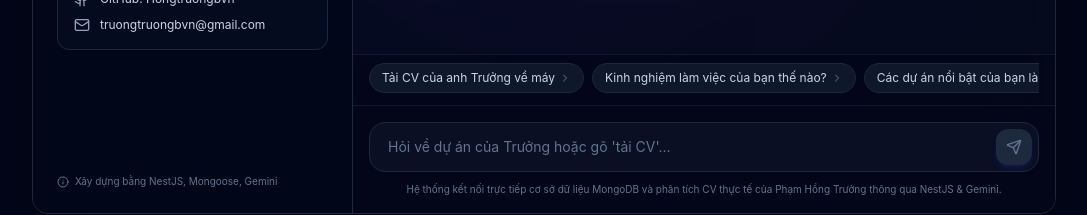
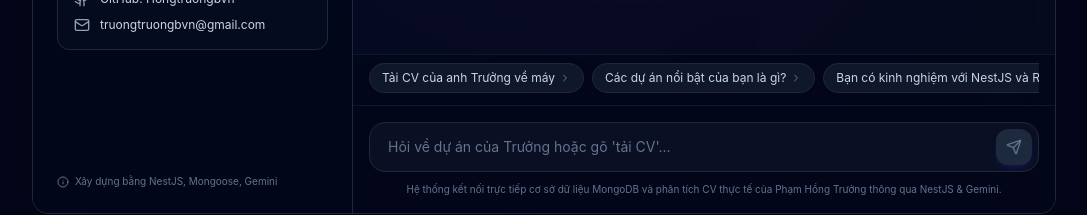
Before and after one commit to Hongtruongbvn/profile_front_end, a React (Vite) app: page / in a window 1280 px wide. Shown: the part 561-776 px from the top of the page, without its empty margins (96-1183 px from the left). Built offline with nearby package versions, Linux system fonts and the light colour scheme.

Commit message:
Update App.tsx

```diff
--- a/src/App.tsx
+++ b/src/App.tsx
@@ -42,7 +42,6 @@ interface Message {
 
 const SUGGESTED_QUESTIONS: string[] = [
   "Tải CV của anh Trưởng về máy",
-  "Kinh nghiệm làm việc của bạn thế nào?",
   "Các dự án nổi bật của bạn là gì?",
   "Bạn có kinh nghiệm với NestJS và React không?"
 ];
```
